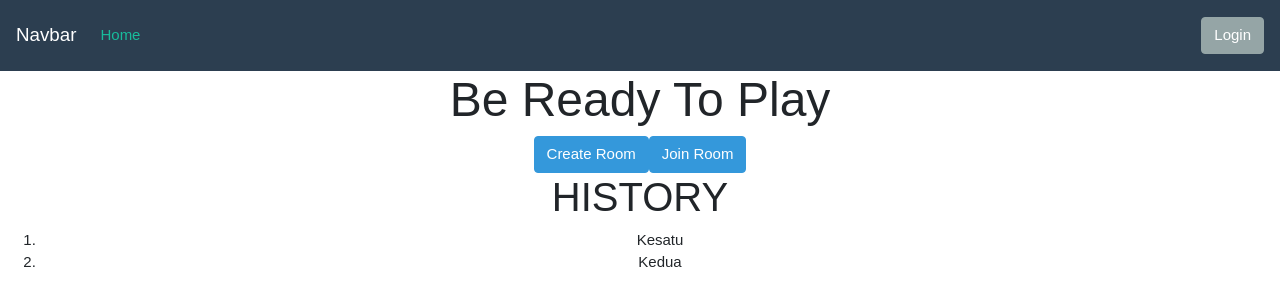
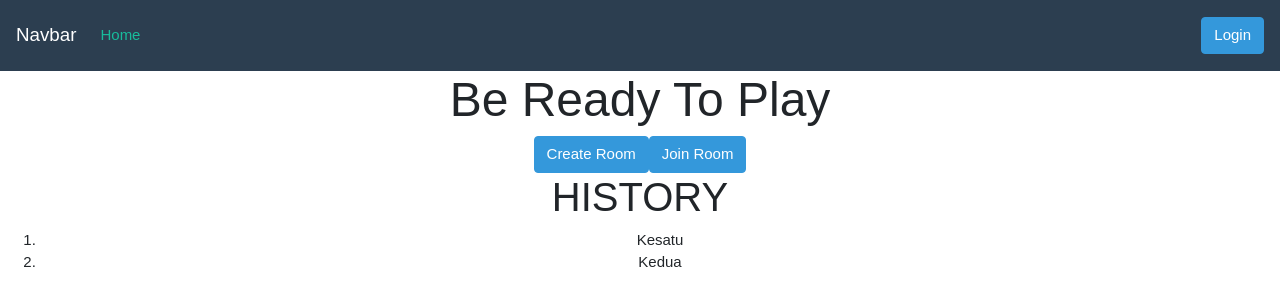
Before and after one commit to vr-tictactoe/tictactoe-web, a React (Create React App) app: page / in a window 1280 px wide. Shown: the top 306 px of the page. Built offline with nearby package versions, Linux system fonts and the light colour scheme.

Commit message:
update navbar

```diff
--- a/src/Components/NavBar.js
+++ b/src/Components/NavBar.js
@@ -11,8 +11,15 @@ export default class NavBar extends Component {
     }
   }
 
-  loginHandle () {
-    this.setState({statusLogin: !this.state.statusLogin})
+  loginHandle (e) {
+    e.preventDefault()
+    this.setState({statusLogin: true})
+    console.log(this.state.statusLogin);
+  }
+
+  logoutHandle (e) {
+    e.preventDefault()
+    this.setState({statusLogin: false})
     console.log(this.state.statusLogin);
   }
 
@@ -34,8 +41,8 @@ export default class NavBar extends Component {
             </li>
           </ul>
           <form className="form-inline my-2 my-lg-0">
-            {!statusLogin ? <button className="btn btn-secondary my-2 my-sm-0" type="submit">Login</button>
-              : <button className="btn btn-secondary my-2 my-sm-0" type="submit">Logout</button>
+            {!statusLogin ? <button className="btn btn-info my-2 my-sm-0" type="submit" onClick={this.loginHandle.bind(this)}>Login</button>
+              : <button className="btn btn-danger my-2 my-sm-0" type="submit" onClick={this.logoutHandle.bind(this)}>Logout</button>
           }
           </form>
         </div>
```
